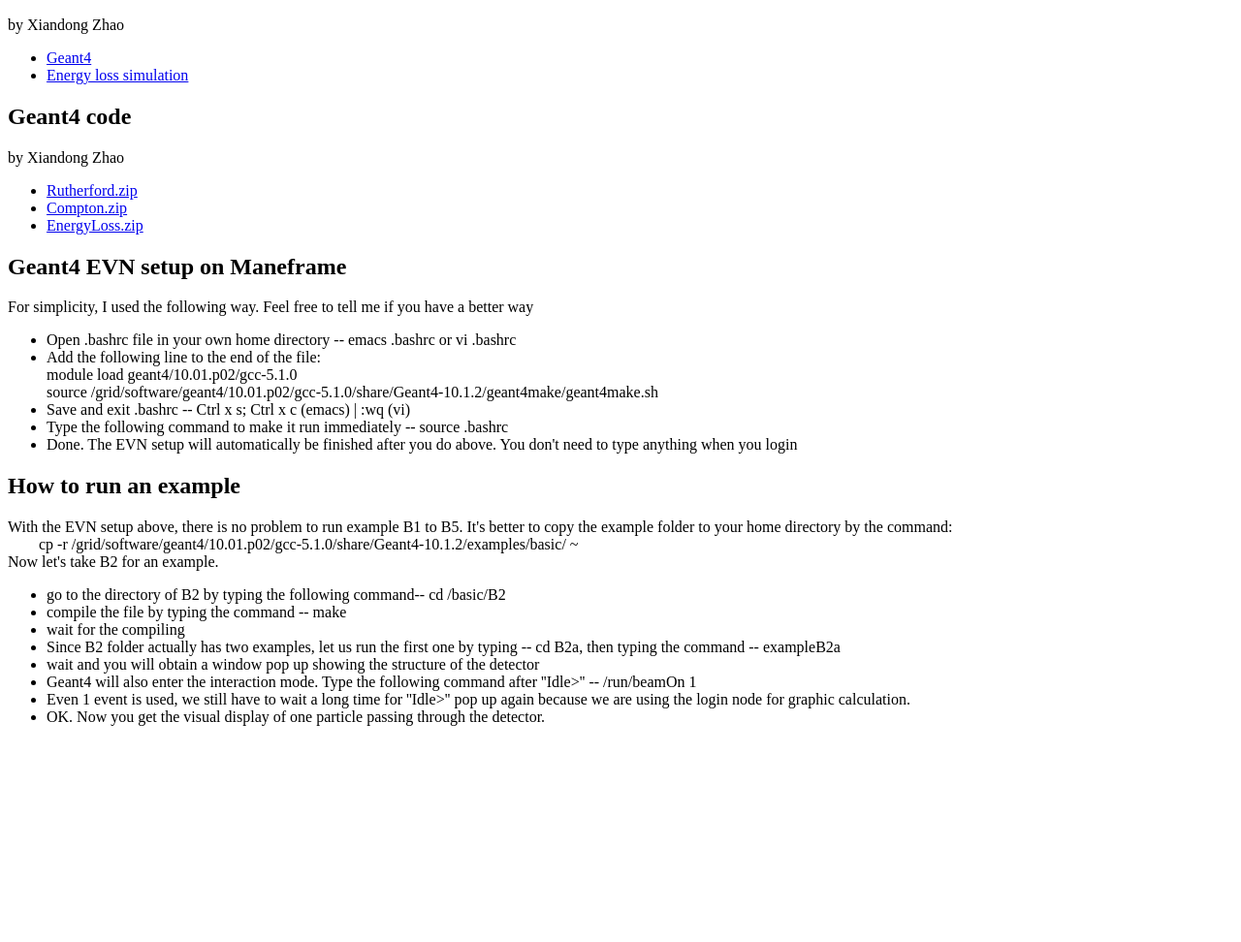
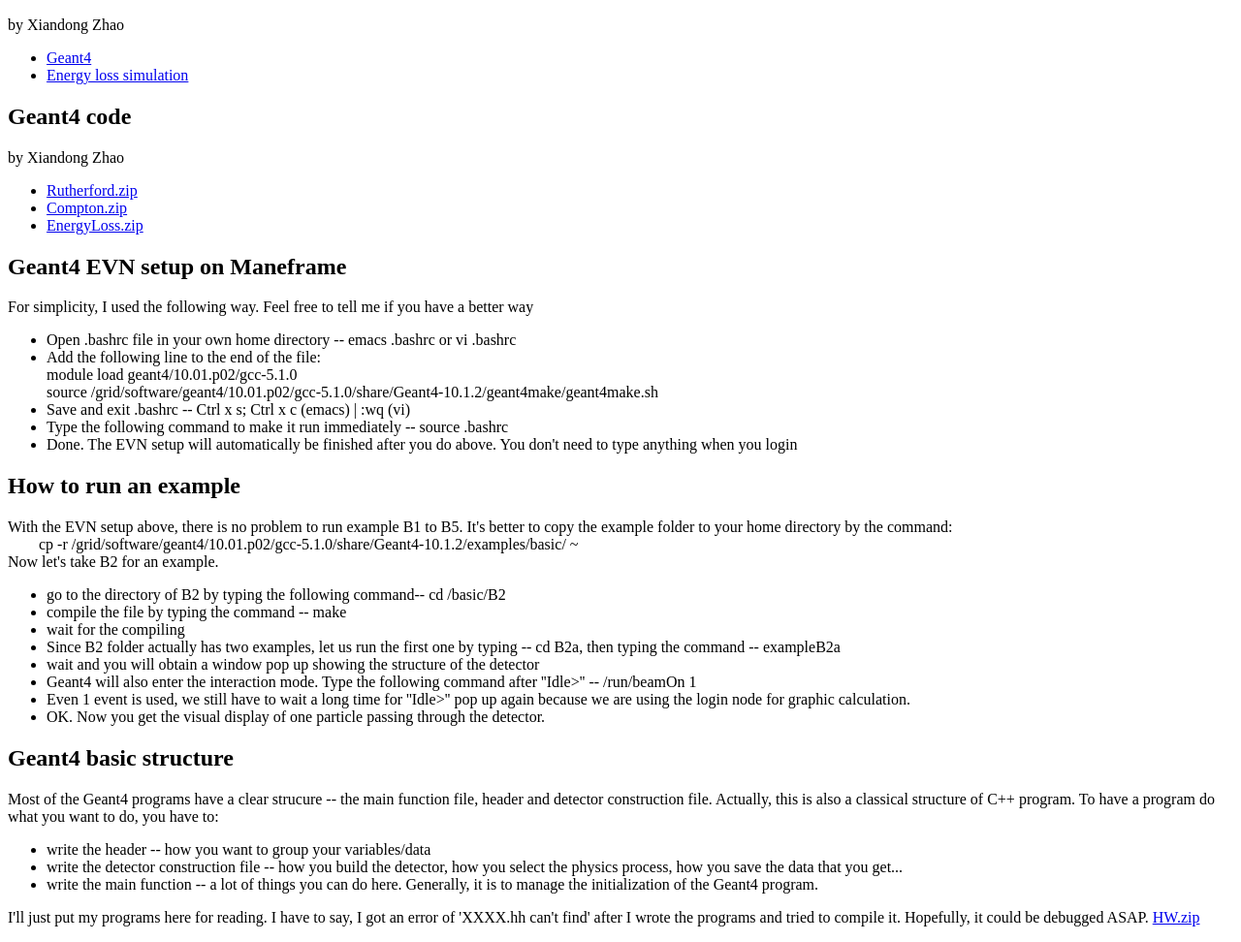
Before and after one commit to wplongpub/old_wplongpub.github.io, a plain HTML site: page physics7361.html in a window 1280 px wide. Shown: the part 110-1082 px from the top of the page at 97% size. Before the commit the page ends 875 px from the top, so only its background shows below. Drawn offline with Linux system fonts and the light colour scheme.

Commit message:
added code of HW

```diff
--- a/physics7361.html
+++ b/physics7361.html
@@ -48,5 +48,16 @@
       <li> OK. Now you get the visual display of one particle passing through the detector. </li>
     </ul>
 
+    <h2> Geant4 basic structure </h2>
+    <p> Most of the Geant4 programs have a clear strucure -- the main function file, header and detector construction file. Actually, this is also a classical structure of C++ program. To have a program do what you want to do, you have to:
+      <ul>
+	<li> write the header -- how you want to group your variables/data </li>
+	<li> write the detector construction file -- how you build the detector, how you select the physics process, how you save the data that you get... </li>
+	<li> write the main function -- a lot of things you can do here. Generally, it is to manage the initialization of the Geant4 program. </li>
+      </ul>
+    </p>
+    <p> I'll just put my programs here for reading. I have to say, I got an error of 'XXXX.hh can't find' after I wrote the programs and tried to compile it. Hopefully, it could be debugged ASAP. <a href="HW.zip"> HW.zip </a> </p>
+
+
   </body>
 </html>
```
Also changed, not shown: 1 other file.
